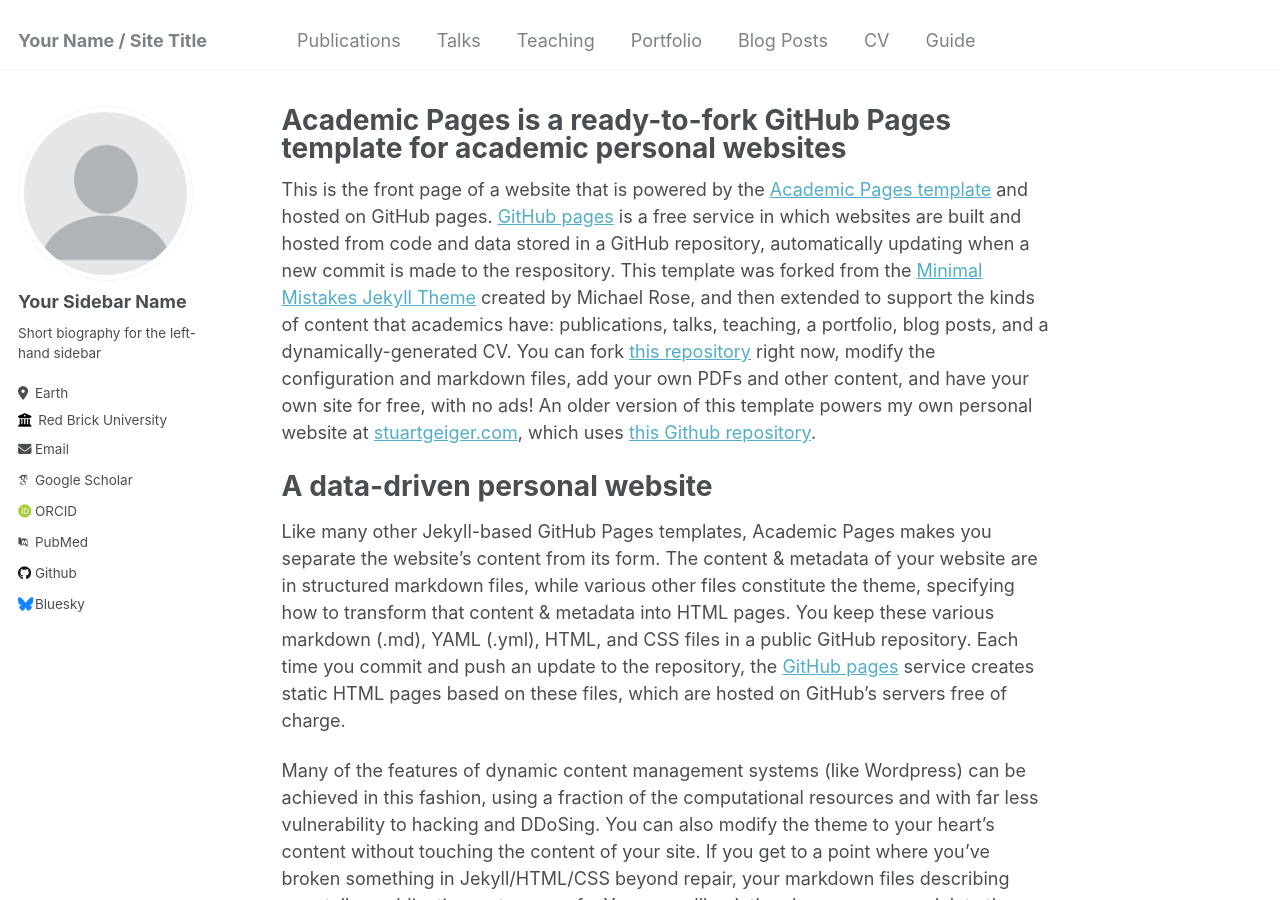
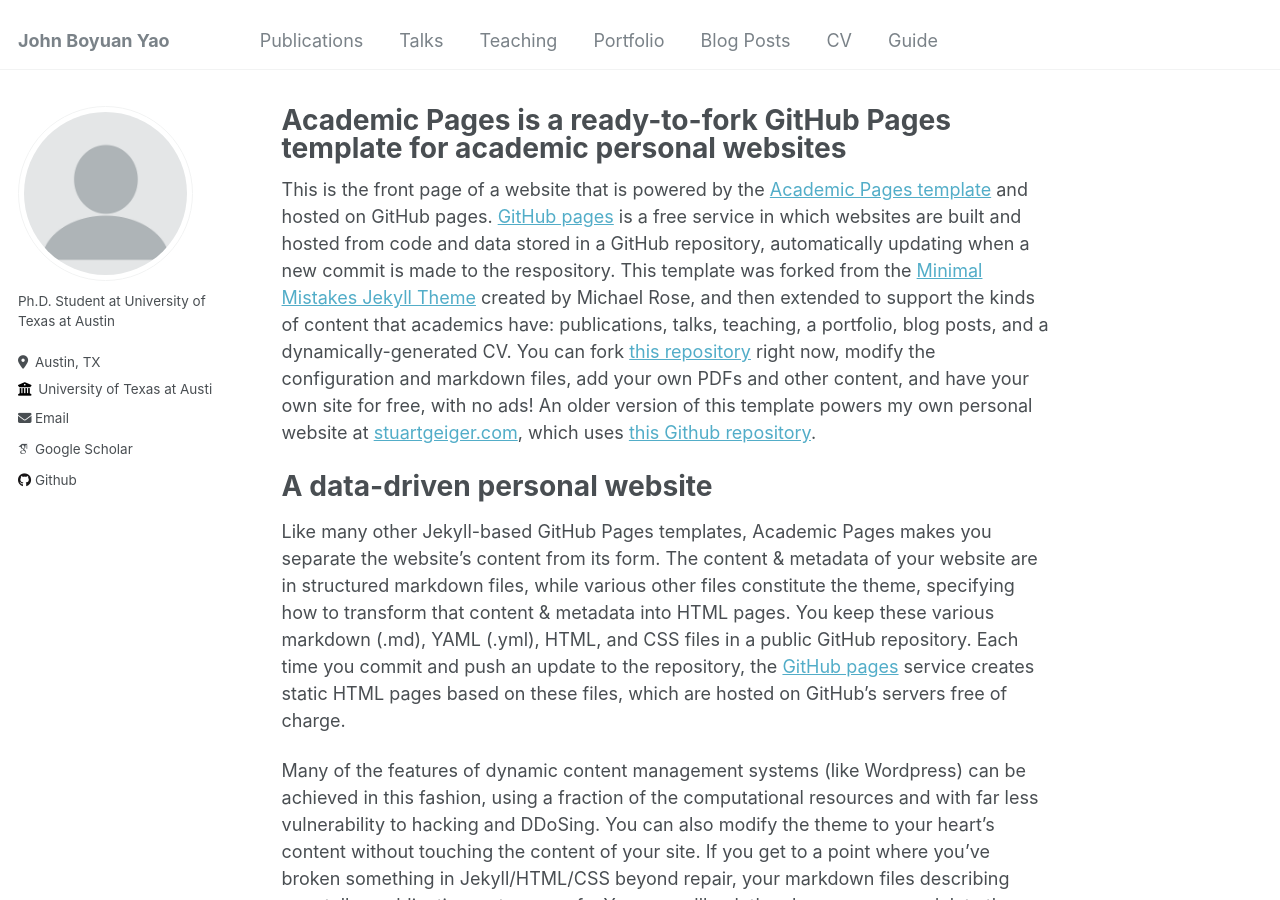
Before and after one commit to Cypher30/Cypher30.github.io, a Jekyll site: the page built from _pages/about.md, in a window 1280 px wide and 900 px high. Built offline with Jekyll 4.4.1, drawn with Linux system fonts in a browser that asks for light colours; some web fonts are replaced.

Commit message:
Basic config

```diff
--- a/_config.yml
+++ b/_config.yml
@@ -8,13 +8,13 @@
 
 # Basic Site Settings
 locale                   : "en-US"
-title                    : "Your Name / Site Title"
+title                    : "John Boyuan Yao"
 title_separator          : "-"
 name                     : &name "Your Name"
 description              : &description "personal description"
-url                      : https://academicpages.github.io # the base hostname & protocol for your site e.g. "https://mmistakes.github.io"
+url                      : https://Cypher30.github.io # the base hostname & protocol for your site e.g. "https://mmistakes.github.io"
 baseurl                  : "" # the subpath of your site, e.g. "/blog"
-repository               : "academicpages/academicpages.github.io"
+repository               : "Cypher30/Cypher30.github.io"
 
 # Site Author - The following control what appear as part of the author content on the side bar.
 #               If a field is blank the icon and link will not appear, otherwise it will be shown.
@@ -22,33 +22,33 @@ repository               : "academicpages/academicpages.github.io"
 author:
   # Biographic information
   avatar           : "profile.png"
-  name             : "Your Sidebar Name"
+  name             : ""
   pronouns         : # example: "she/her"
-  bio              : "Short biography for the left-hand sidebar"
-  location         : "Earth"
-  employer         : "Red Brick University"
+  bio              : "Ph.D. Student at University of Texas at Austin"
+  location         : "Austin, TX"
+  employer         : "University of Texas at Austin"
   uri              : # URL
-  email            : "none@example.org"
+  email            : "johnyao@utexas.edu"
 
   # Academic websites
   arxiv            : # URL - Update with the correct link to your profile
-  googlescholar    : "https://scholar.google.com/citations?user=PS_CX0AAAAAJ"
+  googlescholar    : "https://scholar.google.com/citations?user=srlH5FYAAAAJ&hl=en"
   impactstory      : # URL
-  orcid            : "http://orcid.org/yourorcidurl"
+  orcid            : # URL
   semantic         : # URL
-  pubmed           : "https://www.ncbi.nlm.nih.gov/pubmed/?term=john+snow"
+  pubmed           : # URL
   researchgate     : # URL
 
   # Repositories and software development
   bitbucket        : # Username - Update with your username on the site
   codepen          : # Username
   dribbble         : # Username
-  github           : "academicpages"
+  github           : "Cypher30"
   kaggle           : # Username
   stackoverflow    : # User number or user number and name (i.e., use "1" or "1/jeff-atwood")
 
   # Social media
-  bluesky          : "bsky.app" # Replace this with you Bluesky username
+  bluesky          : # Username
   facebook         : # Username
   flickr           : # Username
   foursquare       : # Username
```
